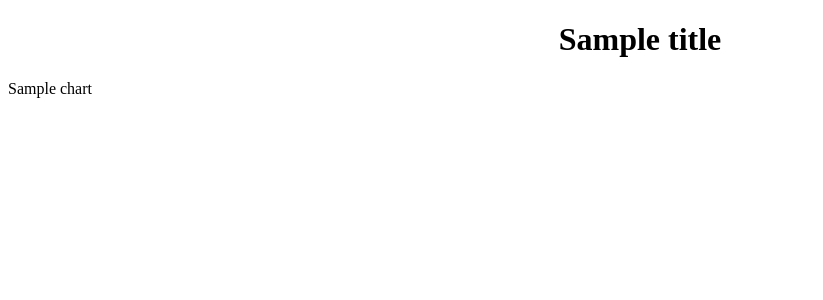
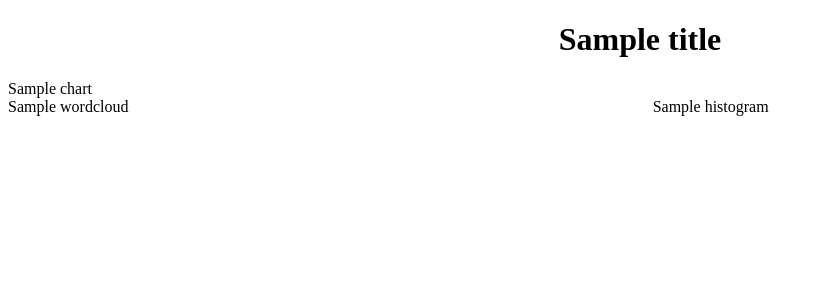
Before and after one commit to nulllinhao/sh_resale_house_dashboard, a FastAPI app: template templates/index.html in a window 1280 px wide. Shown: the top 300 px of the page, without its empty margins (0-823 px from the left). Run offline with FastAPI, Linux system fonts and the light colour scheme; the template is opened without the code that fills it: most values are stand-ins (such as "Sample title", 1, 10 or a date in 2020).

Commit message:
add wordcloud and bar

```diff
--- a/main.py
+++ b/main.py
@@ -1,97 +1,25 @@
 from fastapi import FastAPI
-from fastapi.staticfiles import StaticFiles
 from fastapi.templating import Jinja2Templates
 import uvicorn
-from pyecharts.charts import Map
-from pyecharts import options as opts
-from sqlalchemy import create_engine
-from sqlalchemy.orm import sessionmaker
+from utils.chart_generator import generate_heat_map, generate_wordcloud, generate_histogram
 
 app = FastAPI()
 templates = Jinja2Templates(directory="templates")
 
-# 添加数据库配置（根据实际修改）
-DATABASE_CONFIG = {
-    "host": "localhost",
-    "port": 3306,
-    "user": "root",
-    "password": "root",
-    "database": "scraping_db"
-}
-
-# 创建数据库引擎
-engine = create_engine(
-    f"mysql+pymysql://{DATABASE_CONFIG['user']}:{DATABASE_CONFIG['password']}"
-    f"@{DATABASE_CONFIG['host']}:{DATABASE_CONFIG['port']}/{DATABASE_CONFIG['database']}"
-)
-SessionLocal = sessionmaker(autocommit=False, autoflush=False, bind=engine)
-
-def create_heat_map():
-    # 模拟上海各行政区数据
-    data = [
-        ("黄浦区", 9823567),
-        ("徐汇区", 6754321),
-        ("长宁区", 5342198),
-        ("静安区", 8234156),
-        ("普陀区", 4678912),
-        ("虹口区", 3897654),
-        ("杨浦区", 6213456),
-        ("浦东新区", 12345678),
-        ("闵行区", 5876342),
-        ("宝山区", 4567891),
-        ("嘉定区", 3789123),
-        ("金山区", 2678901),
-        ("松江区", 3345678),
-        ("青浦区", 2987654),
-        ("奉贤区", 2156789),
-        ("崇明区", 1789012)
-    ]
-
-    # 创建上海行政区热力图
-    chart = (
-        Map(init_opts=opts.InitOpts(width="100%", height="800px"))
-        .add("总价",
-             data_pair=data,
-             maptype="上海",
-             is_map_symbol_show=False)
-        .set_global_opts(
-            title_opts=opts.TitleOpts(
-                title="上海市二手房总价分布",
-                pos_left="center",  # 标题居中
-                title_textstyle_opts=opts.TextStyleOpts(
-                    font_size=18,    # 字体大小
-                    color="#333",    # 字体颜色
-                    font_weight="bold"  # 加粗
-                )
-            ),
-            legend_opts=opts.LegendOpts(is_show=False),
-            visualmap_opts=opts.VisualMapOpts(
-                min_=min(d[1] for d in data),
-                max_=max(d[1] for d in data),
-                range_color=['#e6f7ff', '#1890ff'],
-                is_show=True,
-                is_piecewise=False,
-                orient='vertical',
-                pos_top="20%",
-                pos_left="5%",
-                range_text=['高', '低'],
-                # 修改为兼容性写法
-                out_of_range={'color': '#fff'}  # 直接使用字典格式配置
-            )
-        )
-    )
-    return chart
-
 @app.get("/")
-async def auto_render():
-    chart = create_heat_map()
+async def root():
+    heatmap = generate_heat_map()
+    wordcloud = generate_wordcloud()
+    histogram = generate_histogram()
     return templates.TemplateResponse(
         "index.html",
         {
-            "request": {},  # FastAPI 模板需要保留request参数
+            "request": {},
             "title": "上海市二手房数据可视化",
-            "chart": chart.render_embed(),
-            "js_files": chart.js_dependencies.items
+            "chart": heatmap.render_embed(),
+            "wordcloud": wordcloud.render_embed(),
+            "histogram": histogram.render_embed(),
+            "js_files": heatmap.js_dependencies.items + wordcloud.js_dependencies.items
         }
     )
 
--- a/templates/index.html
+++ b/templates/index.html
@@ -9,5 +9,15 @@
 </head>
 <body>
     {{ chart|safe }}
+
+    <div>
+        <div style="width:49%; float:left">
+            {{ wordcloud|safe }}
+        </div>
+
+        <div style="width:49%; float:right">
+            {{ histogram|safe }}
+        </div>
+    </div>
 </body>
 </html>
--- /dev/null
+++ b/utils/chart_generator.py
@@ -0,0 +1,106 @@
+from pyecharts.charts import Map, WordCloud, Bar
+from pyecharts import options as opts
+
+# 在文件顶部添加数据常量
+HEATMAP_DATA = [
+    ("黄浦区", 9823567),
+    ("徐汇区", 6754321),
+    ("长宁区", 5342198),
+    ("静安区", 8234156),
+    ("普陀区", 4678912),
+    ("虹口区", 3897654),
+    ("杨浦区", 6213456),
+    ("浦东新区", 12345678),
+    ("闵行区", 5876342),
+    ("宝山区", 4567891),
+    ("嘉定区", 3789123),
+    ("金山区", 2678901),
+    ("松江区", 3345678),
+    ("青浦区", 2987654),
+    ("奉贤区", 2156789),
+    ("崇明区", 1789012)
+]
+
+WORDCLOUD_DATA = [
+    ("学区房", 100),
+    ("地铁房", 85),
+    ("精装修", 78),
+    ("朝南", 65),
+    ("两室一厅", 60),
+    ("低楼层", 45)]
+
+HISTOGRAM_DATA = [
+    ("万科城市花园", 245),
+    ("碧桂园凤凰城", 189),
+    ("朝南", 65),
+    ("两室一厅", 60),
+    ("低楼层", 45)]
+
+# 修改生成函数使用本地数据
+def generate_heat_map():
+    chart = (
+        Map(init_opts=opts.InitOpts(width="100%", height="500px"))
+        .add("总价", data_pair=HEATMAP_DATA, maptype="上海")
+        .set_global_opts(
+            title_opts=opts.TitleOpts(
+                title="上海市二手房总价分布",
+                pos_left="center",  # 标题居中
+                title_textstyle_opts=opts.TextStyleOpts(
+                    font_size=18,    # 字体大小
+                    color="#333",    # 字体颜色
+                    font_weight="bold"  # 加粗
+                )
+            ),
+            legend_opts=opts.LegendOpts(is_show=False),
+            visualmap_opts=opts.VisualMapOpts(
+                min_=min(d[1] for d in HEATMAP_DATA),
+                max_=max(d[1] for d in HEATMAP_DATA),
+                range_color=['#e6f7ff', '#1890ff'],
+                is_show=True,
+                is_piecewise=False,
+                orient='vertical',
+                pos_top="20%",
+                pos_left="5%",
+                range_text=['高', '低'],
+                out_of_range={'color': '#fff'}
+            )
+        )
+    )
+    return chart
+
+def generate_wordcloud():
+    chart = (
+        WordCloud()
+        .add(series_name="", data_pair=WORDCLOUD_DATA, word_size_range=[15, 50])
+        .set_global_opts(  # 新增标题配置
+            title_opts=opts.TitleOpts(
+                title="房源标签词云",
+                pos_left="center",
+                title_textstyle_opts=opts.TextStyleOpts(font_weight="bold")
+            )
+        )
+    )
+    return chart
+
+def generate_histogram():
+    sorted_data = sorted(HISTOGRAM_DATA, key=lambda x: x[1], reverse=True)[:10]
+    chart = (
+        Bar(init_opts=opts.InitOpts(width="100%", height="400px"))
+        .add_xaxis([x[0] for x in sorted_data])
+        .add_yaxis(
+            series_name="房源数量",
+            y_axis=[x[1] for x in sorted_data],
+            label_opts=opts.LabelOpts(is_show=False)
+        )
+        .set_global_opts(
+            title_opts=opts.TitleOpts(
+                title="小区房源数量TOP10",
+                pos_left="center",  # 新增居中配置
+                title_textstyle_opts=opts.TextStyleOpts(font_weight="bold")  # 可选加粗
+            ),
+            legend_opts=opts.LegendOpts(is_show=False),
+            xaxis_opts=opts.AxisOpts(axislabel_opts=opts.LabelOpts(rotate=-45)),
+            datazoom_opts=[opts.DataZoomOpts()]
+        )
+    )
+    return chart
```
Also changed, not shown: utils/__init__.py (added), 1 other file.
